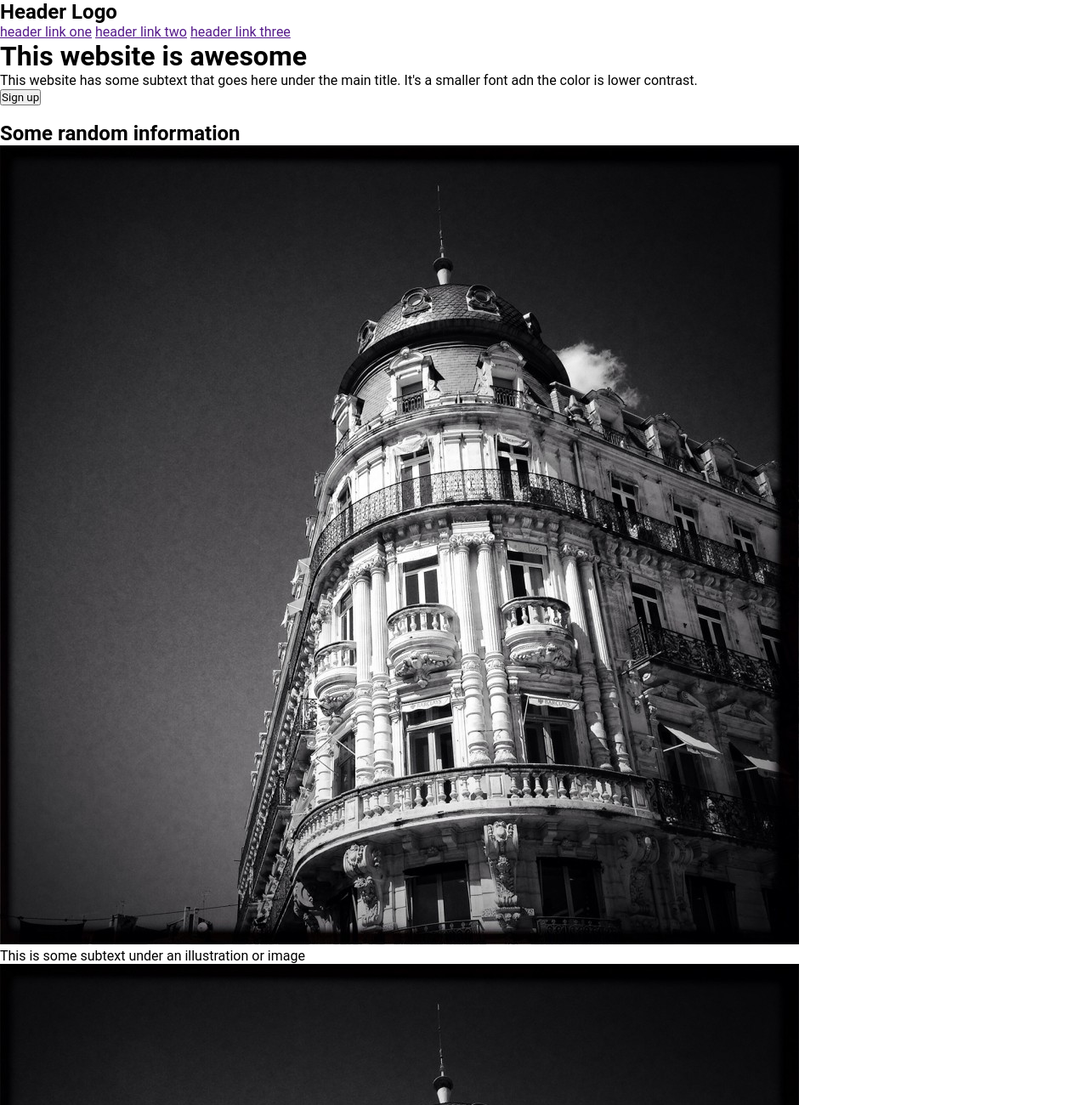
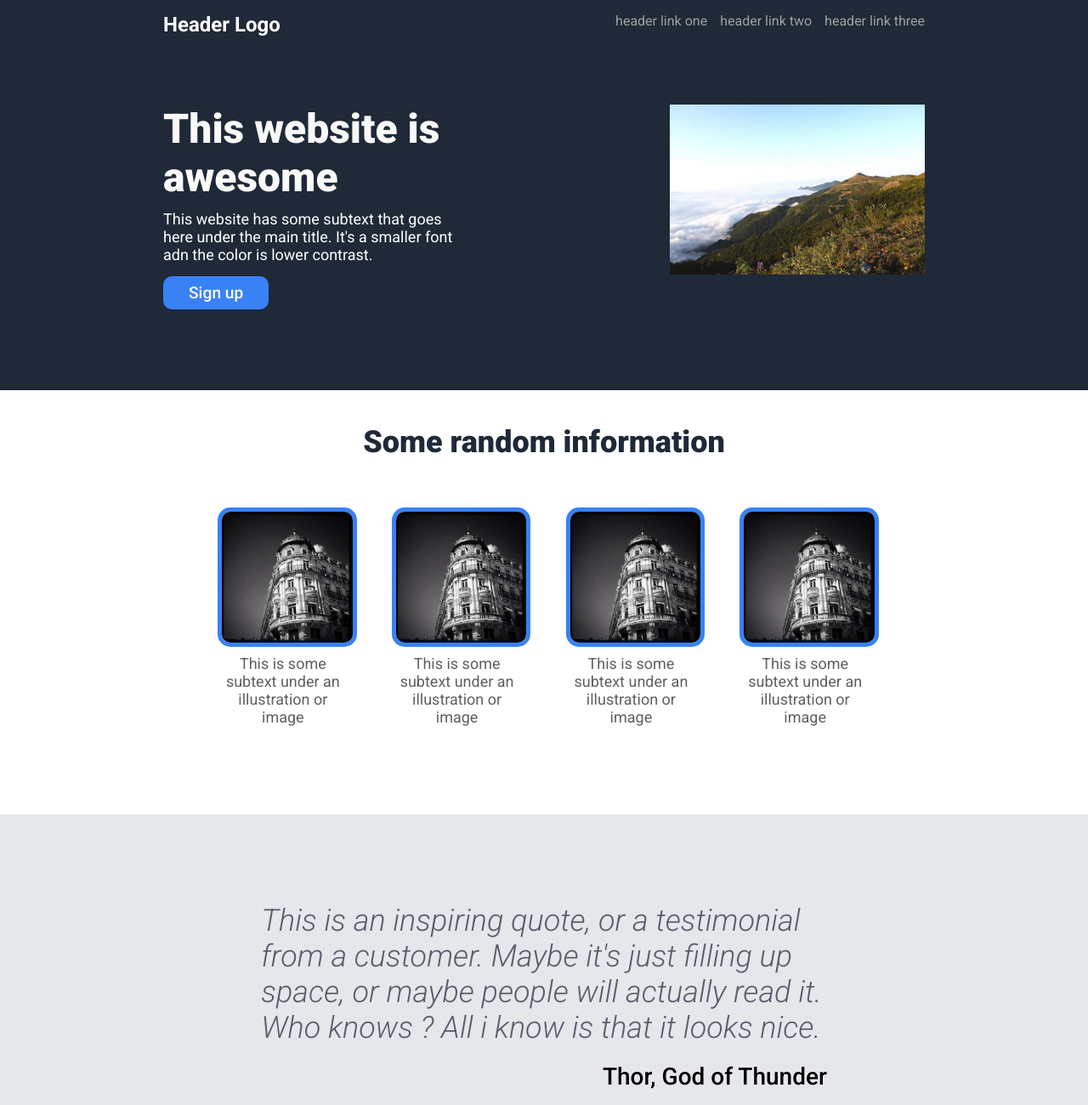
Before and after one commit to LucasPilette/Landing-Page, a plain HTML site: page index.html in a window 1280 px wide. Shown: the top 1300 px of the page at 85% size. Drawn offline with Linux system fonts and the light colour scheme.

Commit message:
Fin exercice

```diff
--- a/index.html
+++ b/index.html
@@ -17,7 +17,7 @@
         <a href="">header link three</a>
       </div>
     </div>
-  </header>
+  </header class="header">
   <body>
     <div class="first">
       <div class="firstLeft">
@@ -29,7 +29,7 @@
         <button class="signUp">Sign up</button>
       </div>
       <div class="firstRight">
-        <img src="" alt="" />
+        <img src="./sources/montagne.jpg" alt="paysage de montagne" />
       </div>
     </div>
     <div class="second">
@@ -40,7 +40,7 @@
           <p>This is some subtext under an illustration or image</p>
         </div>
         <div class="item">
-          <img src="./sources/carre.jpg" alt="" class="itemImg" />
+        <img src="./sources/carre.jpg" alt="" class="itemImg" />
           <p>This is some subtext under an illustration or image</p>
         </div>
         <div class="item">
@@ -76,6 +76,6 @@
     </div>
   </body>
   <footer>
-    <p>Copyright <span></span> The Odin project 2021</p>
+    <p>Copyright © The Odin project 2021</p>
   </footer>
 </html>
--- a/style.css
+++ b/style.css
@@ -1,5 +1,162 @@
+@import url('https://fonts.googleapis.com/css2?family=Roboto:ital,wght@0,100..900;1,100..900&display=swap');
+
 * {
     margin: 0;
     padding: 0;
-    font-family: 'roboto';
+    font-family: "Roboto", sans-serif;
 }
+
+a{
+    text-decoration: none;
+    color: inherit;
+}
+
+header,.first,.second,.third{
+    padding-left: 15vw;
+    padding-right: 15vw;
+}
+
+header,.first{
+    background-color:#1F2937 ;
+    color: white;
+}
+
+header{
+    display: flex;
+    justify-content: space-between;
+    padding-top: 15px ;
+}
+
+.links{
+    display: flex;
+    gap: 15px;
+    font-size: 16px ;
+    color: rgb(160, 160, 160);
+}
+
+.first{
+    display: flex;
+    justify-content: space-between;
+    padding-top: 10vh ;
+    padding-bottom: 10vh;
+}
+
+.firstLeft{
+    width: 40%;
+}
+
+.firstLeft h1{
+    font-size: 48px;
+    color: #F9FAF8;
+    font-weight: 900;
+    padding-bottom: 10px;
+}
+
+.firstLeft p{
+    font-size: 18px;
+}
+
+.firstRight img {
+    height: 200px;
+}
+
+.signUp{
+    font-size: larger;
+    font-weight: 500;
+    margin: 15px 0 ;
+    color: white;
+    background-color: #3882F6;
+    padding: 8px 30px;
+    border: #3882F6;
+    border-radius: 10px;
+}
+
+.second{
+    padding-top: 5vh ;
+    padding-bottom: 13vh ;
+    text-align: center;
+}
+
+.second h2{
+    font-size: 36px;
+    color: #1F2937;
+    font-weight: 900;
+    padding-bottom: 7vh ;
+}
+
+.items{
+    display: flex;
+    justify-content: center;
+    gap: 4vw;
+    padding: 0 5vw;
+}
+.item{
+    width: 12vw;
+}
+
+.item img{
+    width: 100%;
+    border: 5px solid #3882F6;
+    border-radius: 15px;
+}
+
+.item p{
+    color: rgb(95, 95, 95);
+    font-size: 18px;
+    margin-top: 5px;
+}
+
+.third{
+    background-color: #E5E7EB ;
+    padding-top: 13vh;
+    padding-bottom: 13vh;
+}
+
+.citation, .author{
+    padding-inline: 9vw;
+}
+
+.citation{
+    font-size: 36px;
+    font-style: italic;
+    font-weight: 300;
+    color: #575f6d;
+    padding-bottom: 20px;
+}
+
+.author{
+    text-align: end;
+    font-size: 28px;
+    font-weight: 500;
+}
+
+
+.fourth{
+    margin: 13vh 15vw;
+    background-color: #3882F6;
+    color: white;
+    padding: 5vh 10vw;
+    border-radius: 10px;
+    display: flex;
+    justify-content: space-between;
+    font-size: larger;
+}
+
+.fourthRight button{
+    background-color: #3882F6;
+    color: white;
+    border: 2px solid white;
+    padding: 8px 30px;
+    font-size: larger;
+    font-weight: 500;
+    border-radius: 10px;
+}
+
+footer{
+    background-color: #1F2937;
+    height: 12vh;
+    text-align: center;
+    align-content: center;
+    color: white;
+    font-size: 22px;
+}
```
Also changed, not shown: sources/montagne.jpg (added).
